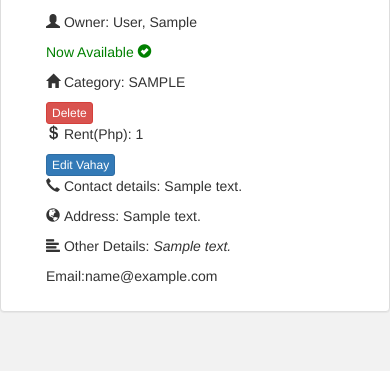
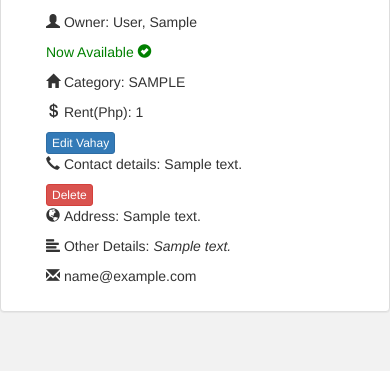
Before and after one commit to Reika98/Vhayad, a Django app: a page that uses vahay/templates/vahay/vahayDetails.html in a window 390 px wide. Shown: the part 473-844 px from the top of the page. Run offline with Django 3.2, Linux system fonts and the light colour scheme; a user stored in the database is signed in; tables that the repository leaves empty hold one stand-in row (values such as "Sample post"); some libraries are stand-ins or nearby versions.

Commit message:
edited details template

```diff
--- a/vahay/templates/vahay/vahayDetails.html
+++ b/vahay/templates/vahay/vahayDetails.html
@@ -61,14 +61,6 @@
 						<div class="col-md-6">
 							<p><span class="glyphicon glyphicon-home" aria-hidden="true"></span>&nbsp;Category: {{ vahay.category.upper }}</p>
 						</div>
-						<div class="col-md-2 col-md-offset-3">
-							{% if vahay.owner == user %}
-								<form action="#" method="POST">
-									{% csrf_token %}
-									<button type="submit" class="btn btn-xs btn-danger">Delete</button>
-								</form>
-							{% endif %}
-						</div>
 					</div>
 					<div class="row">
 						<div class="col-md-6">
@@ -89,6 +81,14 @@
 						<div class="col-md-6">
 							<p><span class="glyphicon glyphicon-earphone" aria-hidden="true"></span>&nbsp;Contact details: {{ vahay.contact_details }}</p>
 						</div>
+						<div class="col-md-2 col-md-offset-3">
+							{% if vahay.owner == user %}
+								<form action="#" method="POST">
+									{% csrf_token %}
+									<button type="submit" class="btn btn-xs btn-danger">Delete</button>
+								</form>
+							{% endif %}
+						</div>
 					</div>
 					<div class="row">
 						<div class="col-md-12">
@@ -99,8 +99,10 @@
 						<div class="col-md-6">
 							<p><span class="glyphicon glyphicon-align-left" aria-hidden="true"></span>&nbsp;Other Details: <em>{{ vahay.description }}</em>
 						</div>
-						<div class="col-md-3 col-md-offset-2">
-							<p>Email:{{ vahay.email }}</p>
+					</div>
+					<div class="row">
+						<div class="col-md-4">
+							<p><span class="glyphicon glyphicon-envelope" aria-hidden="true"></span>&nbsp;{{ vahay.email }}</p>
 						</div>
 					</div>
 				</div>
```
